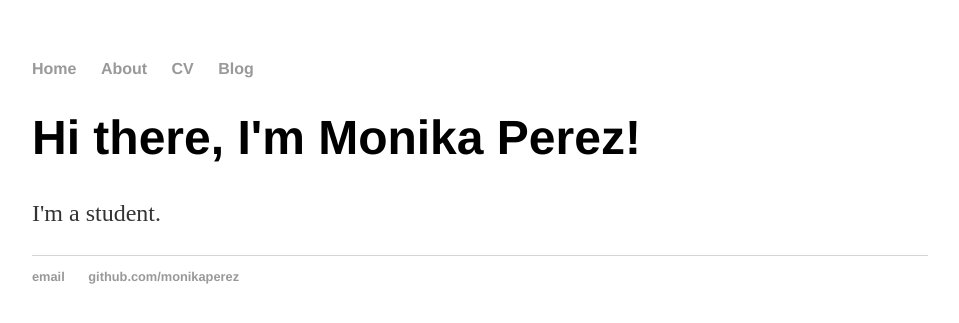
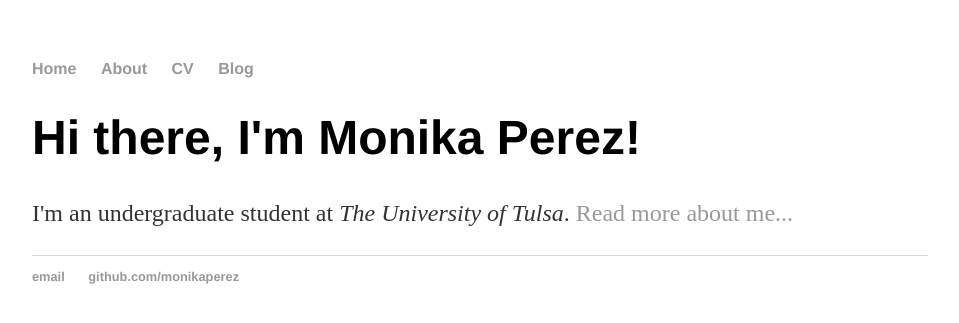
Before and after one commit to monikaperez/monikaperez.github.io, a Jekyll site: the page built from index.html, in a window 1280 px wide. Shown: the top 323 px of the page, without its empty margins (160-1119 px from the left). Built offline with Jekyll 4.4.1, drawn with Linux system fonts in a browser that asks for light colours.

Commit message:
Update index.html

```diff
--- a/index.html
+++ b/index.html
@@ -1,30 +1,8 @@
-<!DOCTYPE html>
-<html>
-	<head>
-		<title>Monika Perez, Undergraduate Trainee</title>
-		<!-- link to main stylesheet -->
-		<link rel="stylesheet" type="text/css" href="/css/main.css">
-	</head>
-	<body>
-		<nav>
-    		<ul>
-        		<li><a href="/">Home</a></li>
-	        	<li><a href="/about">About</a></li>
-        		<li><a href="/cv">CV</a></li>
-        		<li><a href="/blog">Blog</a></li>
-    		</ul>
-		</nav>
-		<div class="container">
-    		<div class="blurb">
-        		<h1>Hi there, I'm Monika Perez!</h1>
-				<p>I'm a student.</p>
-    		</div><!-- /.blurb -->
-		</div><!-- /.container -->
-		<footer>
-    		<ul>
-        		<li><a href="mailto:mwp373@utulsa.edu">email</a></li>
-        		<li><a href="https://github.com/monikaperez">github.com/monikaperez</a></li>
-			</ul>
-		</footer>
-	</body>
-</html>
+---
+layout: default
+title: Monika Perez
+---
+<div class="blurb">
+	<h1>Hi there, I'm Monika Perez!</h1>
+	<p>I'm an undergraduate student at <em>The University of Tulsa</em>. <a href="/about">Read more about me...</a></p>
+</div><!-- /.blurb -->
```
